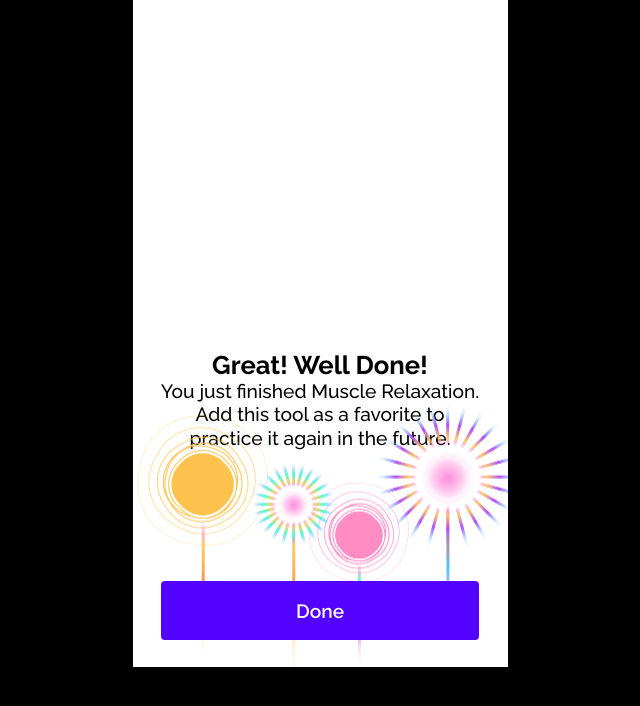
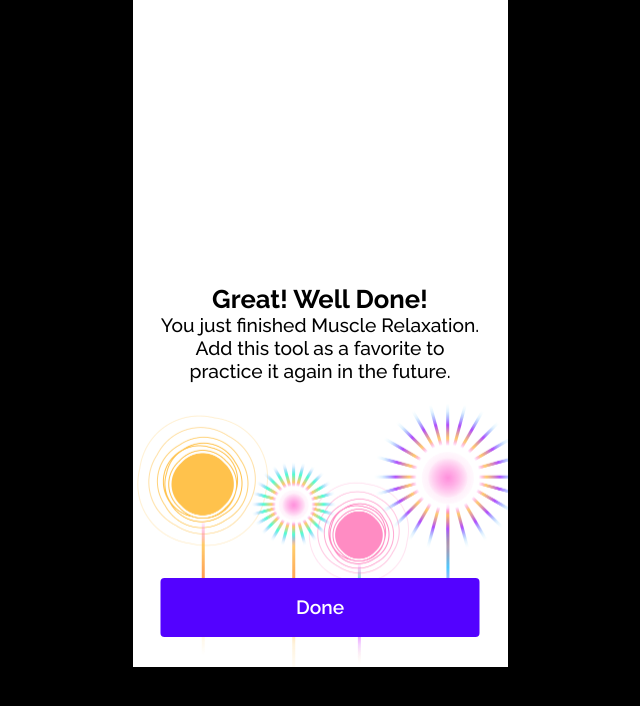
Before and after one commit to andipy/audio, a React (Create React App) app: page /congrats in a window 1280 px wide. Shown: the top 706 px of the page, without its empty margins (320-960 px from the left). Built offline with nearby package versions, Linux system fonts and the light colour scheme.

Commit message:
adjusted congrats screen

```diff
--- a/src/index.css
+++ b/src/index.css
@@ -67,6 +67,14 @@ button:hover {
     bottom: var(--bottom-position-btn);
     z-index: 10;
   }
+
+  .full-height-content-centered {
+    display: flex;
+    flex-direction: column;
+    justify-content: center;
+    align-items: center;
+    height: 100vh;
+  }
 }
 @media screen and (min-width: 576px) {
   :root {
@@ -106,6 +114,14 @@ button:hover {
     flex-direction: column;
     justify-content: center;
     align-items: center;
+  }
+
+  .full-height-content-centered {
+    display: flex;
+    flex-direction: column;
+    justify-content: center;
+    align-items: center;
+    height: var(--frame-height);
   }
 }
 @media screen and (min-width: 768px) {
@@ -278,13 +294,6 @@ h4 {
   line-height: 120%;
   text-align: center;
 }
-.full-height-content-centered {
-  display: flex;
-  flex-direction: column;
-  justify-content: center;
-  align-items: center;
-  height: 100vh;
-}
 
 .tool-title {
   font-size: 1.7rem;
--- a/src/pages/Congrats.jsx
+++ b/src/pages/Congrats.jsx
@@ -11,7 +11,7 @@ const Congrats = () => {
 
     const button = {
         label: "Done",
-        style: "btn-primay-enabled anchored-bottom"
+        style: "btn-primay-enabled"
     }
 
     return (
@@ -20,7 +20,9 @@ const Congrats = () => {
                 <h4>Great! Well Done!</h4>
                 <p className="congrats-text">You just finished Muscle Relaxation. Add this tool as a favorite to practice it again in the future.</p>
                 <img src={Img} className="bottom-img" />
-                <Button label={button.label} style={button.style} onClickFunc={() => navigate("/tool-list")} />
+                <div className="fixed-bottom">
+                    <Button label={button.label} style={button.style} onClickFunc={() => navigate("/tool-list")} />
+                </div>
             </div>
 
         </div>
```
Also changed, not shown: src/components/ModalFull.jsx (line endings or trailing spaces).
